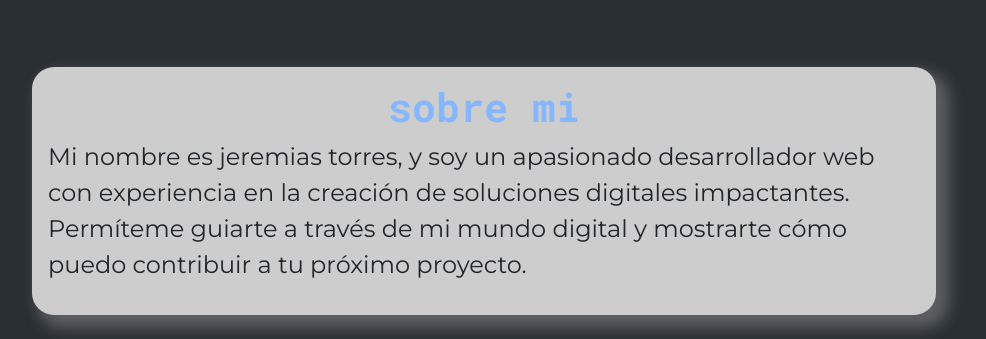
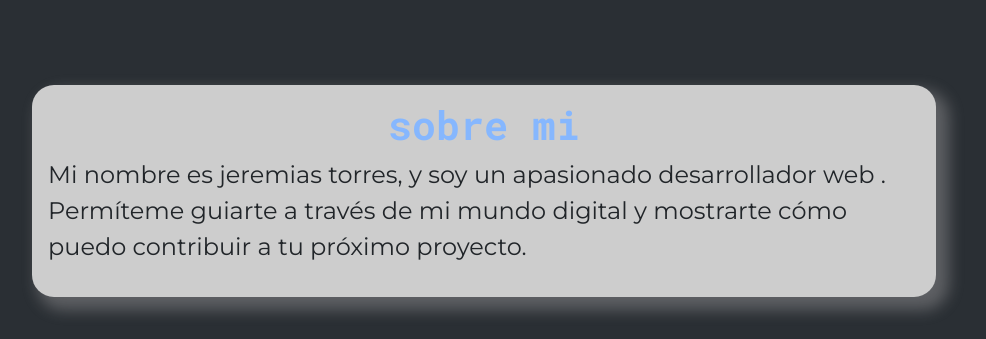
Before and after one commit to jeremias-t/Portafolio-Jeremias, a plain HTML site: page index.html in a window 1280 px wide. Shown: the part 780-1119 px from the top of the page, 0-986 px from the left. Drawn offline with nearby package versions, Linux system fonts and the light colour scheme.

Commit message:
actualizacion 2 21/05/2023

```diff
--- a/index.html
+++ b/index.html
@@ -53,7 +53,7 @@
 	<section class="sobre__mi" id="sobre__mi">
 		<div class="sobre__contenido">
 			<h2 class="titulo">sobre mi</h2>
-			<p class="descripcion">Mi nombre es jeremias torres, y soy un apasionado desarrollador web con experiencia en la creación de soluciones digitales impactantes. Permíteme guiarte a través de mi mundo digital y mostrarte cómo puedo contribuir a tu próximo proyecto.</p>
+			<p class="descripcion">Mi nombre es jeremias torres, y soy un apasionado desarrollador web . Permíteme guiarte a través de mi mundo digital y mostrarte cómo puedo contribuir a tu próximo proyecto.</p>
 		</div>
 		<img class="sobre__img" src="img/perfil.jpg" alt="perfil">
 	</section>
```
Also changed, not shown: img/971.jpg, img/perfil.jpg, 2 other files.
